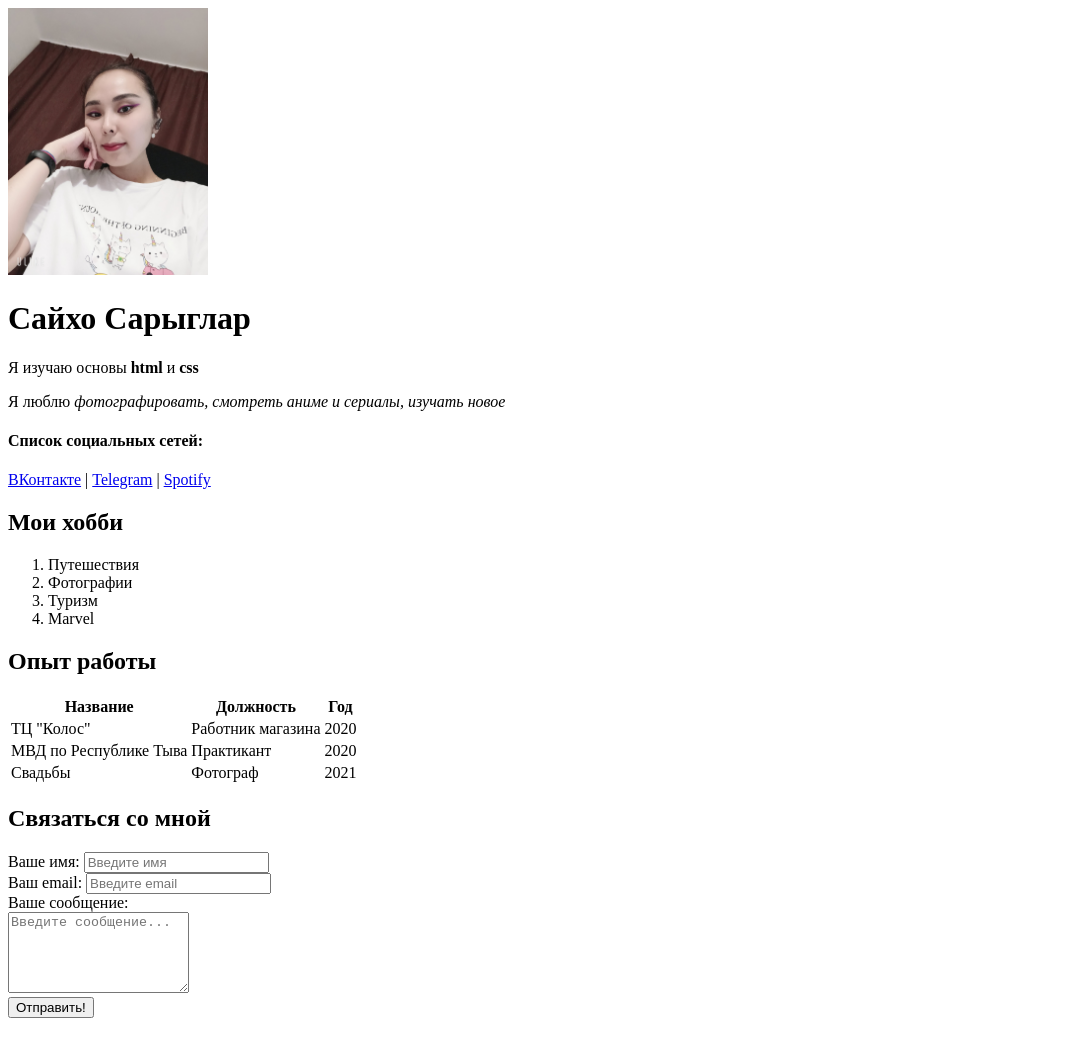
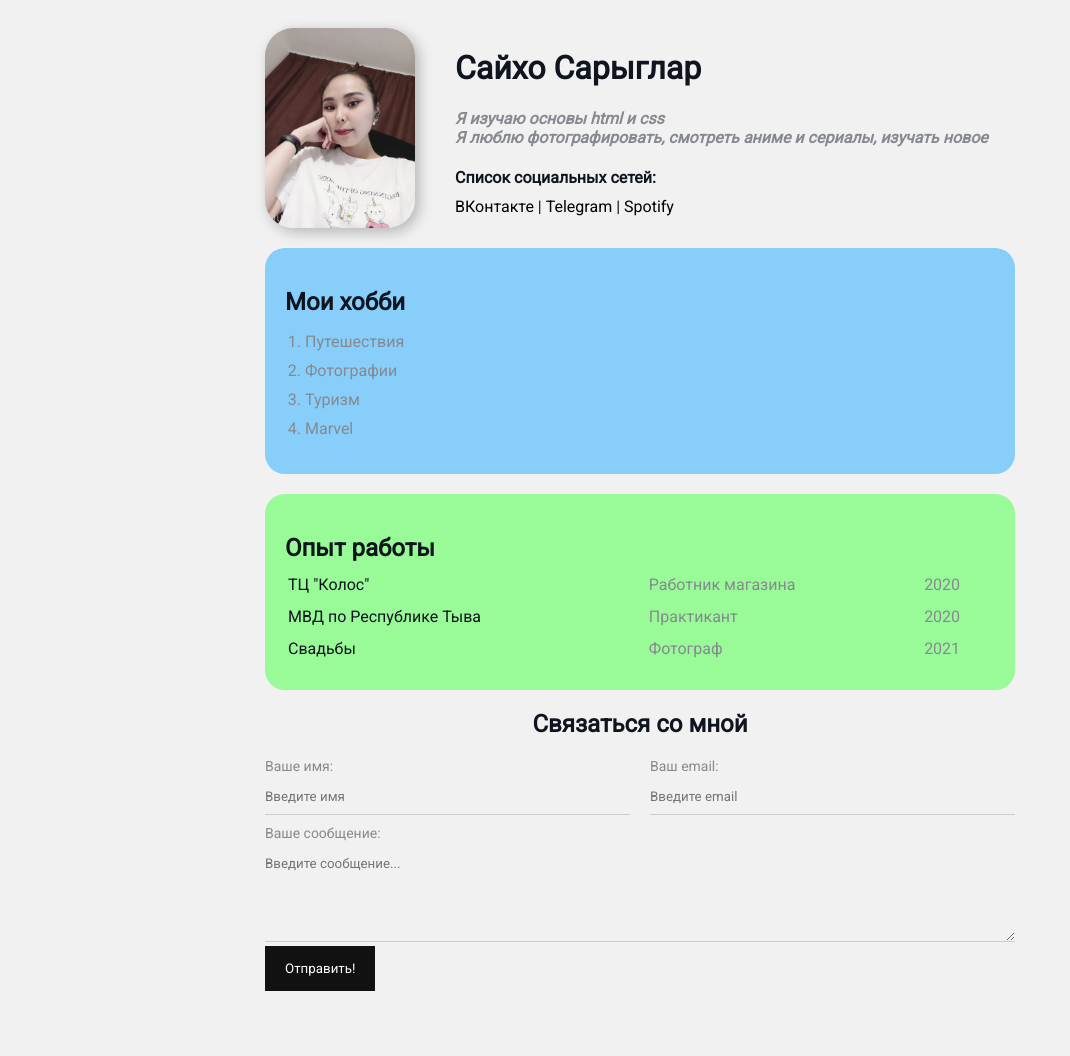
Before and after one commit to Saykho/resume, a plain HTML site: page index.html in a window 1280 px wide. Shown: the whole page, without its empty margins (0-1070 px from the left). Drawn offline with Linux system fonts and the light colour scheme.

Commit message:
Add styles

```diff
--- a/index.html
+++ b/index.html
@@ -6,12 +6,17 @@
     <meta name="viewport" content="width=device-width, initial-scale=1.0">
     <meta name="keywords" content="saykho, cv, resume">
     <meta name="description" content="Это сайт - резюме Сайхо Сарыглар">
+    <link rel="stylesheet" href="styles.css">
     <title>Saykho Resume</title>
 </head>
 <body>
 
-    <img src="iam.jpg" alt="Сайхо Сарыглар"
-    width="200">
+    <div class="container">
+
+    <div class="info">
+    <img src="iam.jpg" alt="Сайхо Сарыглар" class="avatar">
+
+    <div class="info-text">
     <h1>Сайхо Сарыглар</h1>
     <p>Я изучаю основы <strong>html</strong> и <strong>css</strong></p>
     <p>Я люблю <em>фотографировать, смотреть аниме и сериалы, изучать новое</em></p>
@@ -24,26 +29,32 @@
     <a href="https://t.me/ssar_say" target="_blank">Telegram</a>
     |
     <a href="https://open.spotify.com/playlist/38LGRSpF4riUW5cNNuTslT?si=ba19040e0357411e" target="_blank">Spotify</a>
+    </div>
+    </div>
 
+    <div class="card bg-blue">
         <h2>Мои хобби</h2>
 
-    <ol>
+        <ol class="list">
             <li>Путешествия</li>
             <li>Фотографии</li>
             <li>Туризм</li>
             <li>Marvel</li>
         </ol>
+    </div>
+
+    <div class="card bg-green">
 
         <h2>Опыт работы</h2>
 
-    <table>
-        <thead>
+        <table class="table">
+            <!-- <thead>
                 <tr>
                     <th>Название</th>
                     <th>Должность</th>
                     <th>Год</th>
                 </tr>
-        </thead>
+            </thead> -->
             <tbody>
                 <tr>
                     <td>ТЦ "Колос"</td>
@@ -62,27 +73,33 @@
                 </tr>
             </tbody>
         </table>
+    </div>
 
+
+
+    <form action="/" class="form">
         <h2>Связаться со мной</h2>
 
-    <form action="/">
-        <div>
+        <div class="form-row">
+
+        <div class="form-group">
             <label for="name">Ваше имя:</label>
             <input type="text" id="name" placeholder="Введите имя">
         </div>
 
-        <div>
+        <div class="form-group">
             <label for="email">Ваш email:</label>
             <input type="email" id="email" placeholder="Введите email">
         </div>
+    </div>
 
-        <div>
+        <div class="form-group">
             <label for="message">Ваше сообщение:</label>
-            <br>
+
             <textarea id="message" cols="20" rows="5" placeholder="Введите сообщение..."></textarea>
         </div>
 
-        <input type="submit" value="Отправить!">
+        <input  class="btn" type="submit" value="Отправить!">
 
     </form>
 
@@ -91,8 +108,8 @@
     <br>
     <br>
     <br>
-    <br>
-    <br>
+
+</div>
 
 </body>
 </html>
--- /dev/null
+++ b/styles.css
@@ -0,0 +1,173 @@
+@import url('https://fonts.googleapis.com/css2?family=Roboto&display=swap');
+
+body {
+    font-family: 'Roboto', sans-serif;
+    font-size: 16px;
+    font-weight: normal;
+    background: #f1f1f1;
+    color: #0f141e;
+}
+
+a {
+    color: #000;
+    text-decoration: none;
+}
+
+a:hover {
+    text-decoration: underline;
+}
+
+a:active {
+    color: blue;
+}
+
+a:visited {
+    color: grey;
+}
+
+.container {
+    max-width: 750px;
+    margin: auto;
+    padding-top: 20px;
+}
+
+.avatar {
+    width: 150px;
+    border-radius: 28px;
+    box-shadow: 4px 4px 14px rgba(0, 0, 0, .25);
+}
+
+.info {
+    margin-bottom: 20px;
+    display: flex;
+}
+
+.info-text {
+    margin-left: 40px;
+}
+
+.info-text p {
+    font-style: italic;
+    font-weight: bold;
+    color: #86898f;
+    margin: 0;
+}
+
+.info-text h4 {
+    margin-bottom: 10px;
+}
+
+@media (max-width: 500px) {
+    .info {
+        display: block;
+        text-align: center;
+    }
+}
+
+.card {
+    /* border: 1px solid black; */
+    border-radius: 20px;
+    padding: 20px 20px;
+    margin-bottom: 20px;
+
+}
+
+.card h2 {
+    margin-bottom: 10px;
+}
+
+.bg-blue {
+    background: #87CEFA;
+}
+
+.bg-green {
+    background: #98FB98;
+}
+
+.btn {
+    background: #111;
+    padding: 15px 20px;
+    color: #fff;
+    border: none;
+    font-family: inherit;
+    cursor: pointer;
+    /* border-radius: 18px; */
+}
+
+.btn:hover {
+    opacity: 0.8;
+}
+
+.list {
+    padding: 0 20px;
+}
+
+.list li {
+    color: #86898f;
+    margin-bottom: 10px;
+}
+
+.table {
+    width: 100%;
+}
+
+.table td {
+    padding-bottom: 10px;
+}
+
+.table td:nth-child(2), .table td:nth-child(3) {
+    color: #86898f;
+}
+
+.form h2 {
+    text-align: center;
+}
+
+.form-row {
+    margin-bottom: 10px;
+    display: flex;
+
+}
+
+.form-row .form-group {
+    /* display: inline-block; */
+    margin-right: 20px;
+    width: 50%;
+    /* width: calc(50% - 20px); */
+}
+
+.form-row .form-group:last-child {
+    margin-right: 0;
+
+}
+
+@media (max-width: 500px) {
+    .form-row {
+        display: block;
+
+    }
+
+    .form-row .form-group {
+        width: 100%;
+        margin-right: 0;
+        margin-bottom: 10px;
+    }
+}
+
+.form-group label {
+    display: block;
+    font-size: 14px;
+    color: #86898f;
+}
+
+.form-group input, .form-group textarea {
+    width: 100%;
+    box-sizing: border-box;
+    border: none;
+    background: transparent;
+    border-bottom: 1px solid #ccc;
+    color: #000;
+    padding: 15px 0 10px;
+    outline: none;
+    font-family: inherit;
+}
```
Lines whose indentation alone changed are shown as unchanged.
